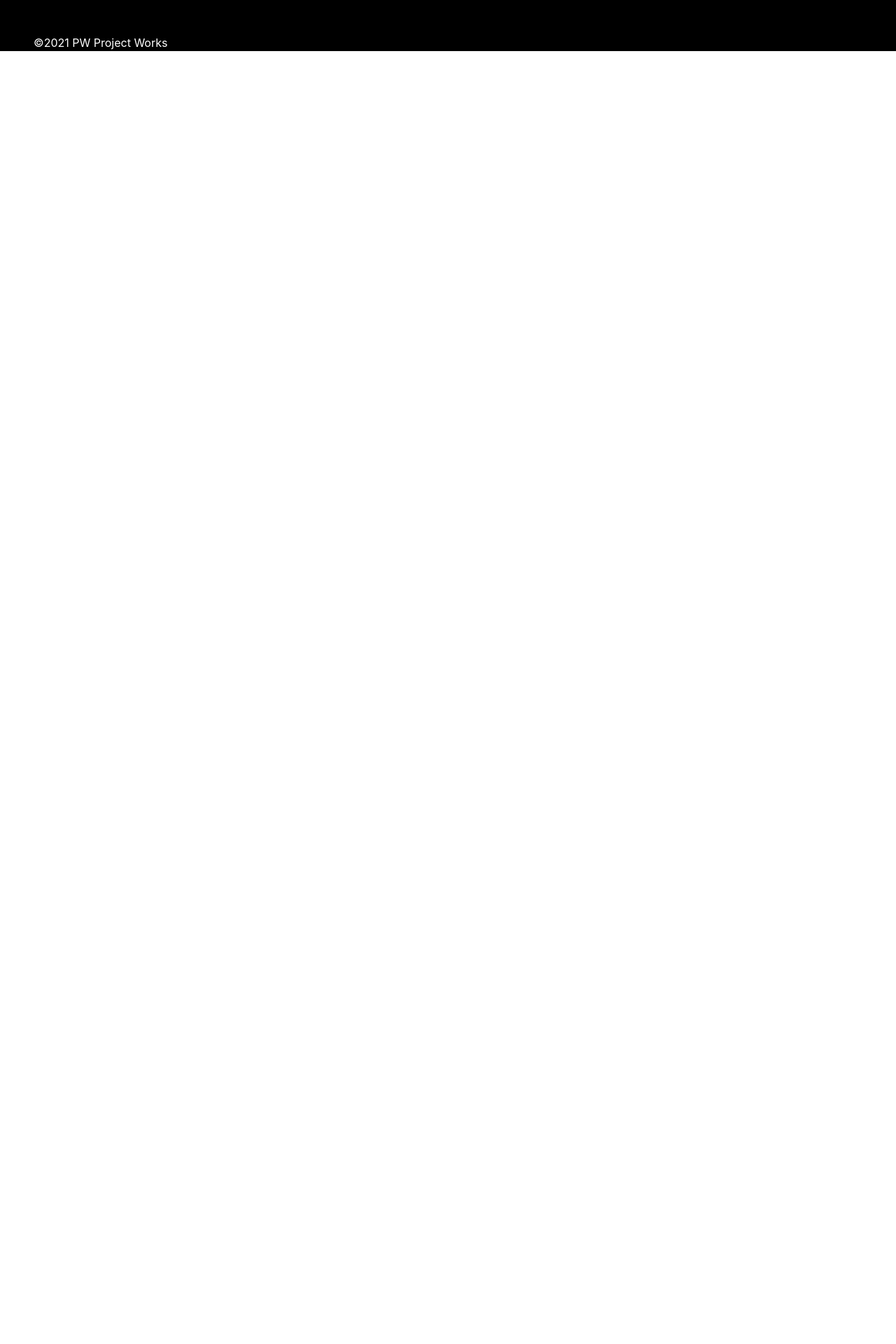
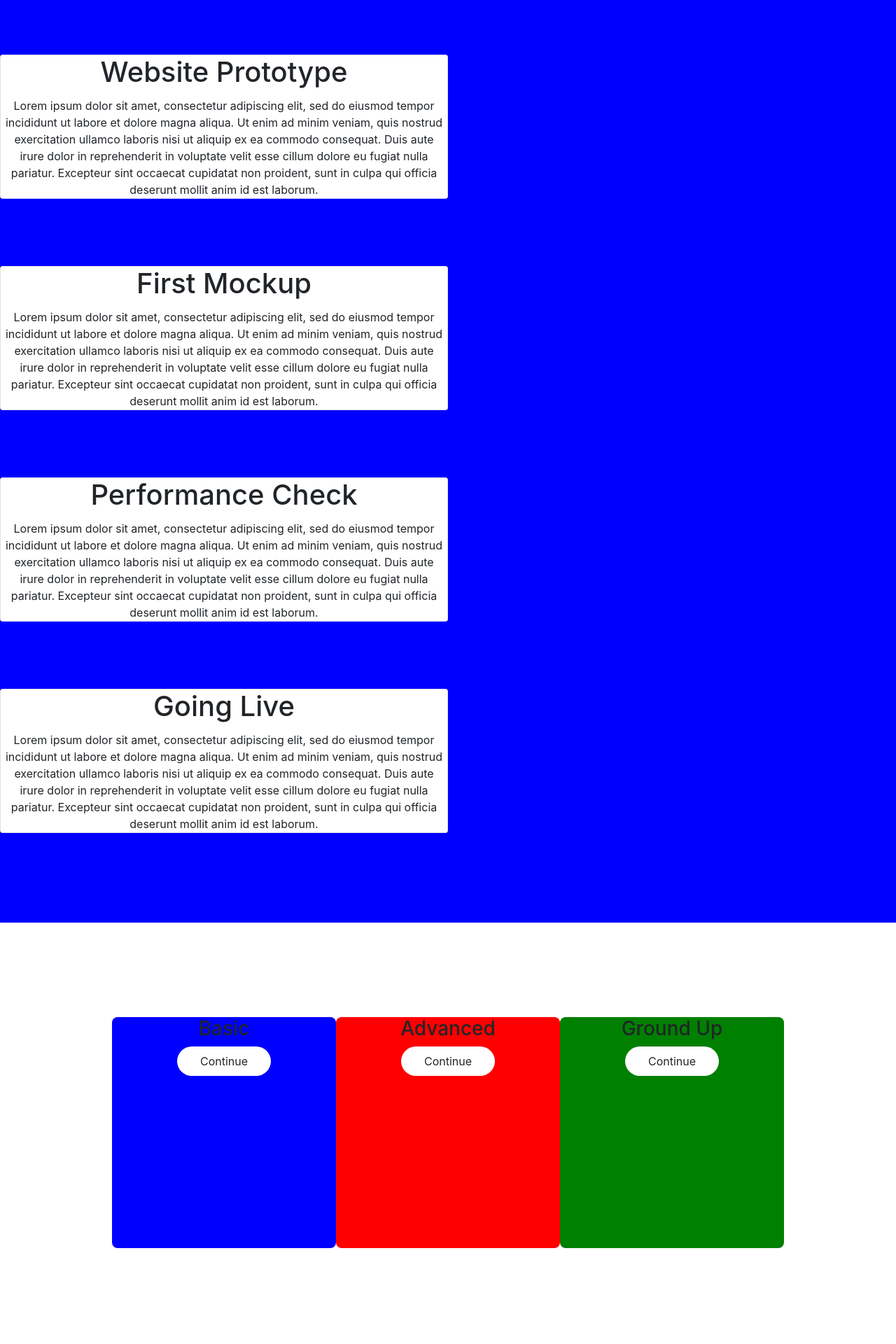
Before and after one commit to codebypaul/pw_project_works_front, a React (Create React App) app: page /pricing in a window 1280 px wide. Shown: the part 780-2700 px from the top of the page at 70% size. Before the commit the page ends 853 px from the top, so only its background shows below. Built offline with nearby package versions, Linux system fonts and the light colour scheme.

Commit message:
added styling for companies and pricing packages

```diff
--- a/src/components/ProcessCard.js
+++ b/src/components/ProcessCard.js
@@ -1,12 +1,16 @@
-import { propTypes } from "react-bootstrap/esm/Image";
+import styled from 'styled-components'
 
 export default function ProcessCard(props){
     return(
-        <div className="card">
+        <ProCard className="card">
             <h1 className='card-title'>
                 {props.title}
             </h1>
             <p className="card-text">{props.text}</p>
-        </div>
+        </ProCard>
     )
 }
+
+const ProCard = styled.div`
+    width: 50%;
+`
--- a/src/pages/Home.js
+++ b/src/pages/Home.js
@@ -5,6 +5,7 @@ import Banner from '../components/Banner'
 import SignUpNewsLetter from '../components/SignUpNewsLetter'
 import ContactForm from '../components/ContactForm'
 import BlogPost from '../components/BlogPost'
+import SkyLine from '../images/CLT-skyline.gif'
 
 export default function Home() {
     const lorem = 'Lorem ipsum dolor sit amet, consectetur adipiscing elit, sed do eiusmod tempor incididunt ut labore et dolore magna aliqua. Ut enim ad minim veniam, quis nostrud exercitation ullamco laboris nisi ut aliquip ex ea commodo consequat. Duis aute irure dolor in reprehenderit in voluptate velit esse cillum dolore eu fugiat nulla pariatur. Excepteur sint occaecat cupidatat non proident, sunt in culpa qui officia deserunt mollit anim id est laborum.'
@@ -12,7 +13,7 @@ export default function Home() {
         <>
             <Banner/>
             <IntroContainer>
-                PW Project Works
+                <img src={SkyLine} alt="" width='100%'/>
             </IntroContainer>
             <div className="container-fluid">
                 <p>Grow</p>
@@ -30,6 +31,11 @@ export default function Home() {
             </ArticlesArea>
             <SeenOn className='text-center'>
                 <h1>We have helped these companies start and grow</h1>
+                <div className="row m-0 company">
+                    <div className="company-card card mx-auto">
+                        <h1>NoirJam</h1>
+                    </div>
+                </div>
                 <ul>
                     <li>
                         NoirJam
@@ -64,6 +70,34 @@ const IntroContainer = styled.div`
 const SeenOn = styled.div`
     width: 100%;
     padding: 5rem;
+    .company {
+        transition: .5s linear;
+        background: blue;
+        position: relative;
+        padding: 4rem 0;
+    }
+    .company-card {
+        width: 20rem;
+        height: 20rem;
+        transition: .7s;
+    }
+    .card-text-area {
+        transition: .7s linear;
+
+    }
+    .company:hover{
+        padding: 5rem 0 10rem 0;
+        .company-card{
+            transform: rotate(45deg);
+        }
+        .card-text-area {
+            transform: rotate(-45deg);
+            position: absolute;
+            left: 5%;
+            top: 0;
+        }
+    }
+
 `
 const ArticlesArea = styled.div`
     width: 100%;
--- a/src/pages/Pricing.js
+++ b/src/pages/Pricing.js
@@ -3,35 +3,92 @@ import {PageWrapper} from '../components/designComps'
 import ProcessCard from '../components/ProcessCard'
 
 export default function Pricing() {
+    const lorem = 'Lorem ipsum dolor sit amet, consectetur adipiscing elit, sed do eiusmod tempor incididunt ut labore et dolore magna aliqua. Ut enim ad minim veniam, quis nostrud exercitation ullamco laboris nisi ut aliquip ex ea commodo consequat. Duis aute irure dolor in reprehenderit in voluptate velit esse cillum dolore eu fugiat nulla pariatur. Excepteur sint occaecat cupidatat non proident, sunt in culpa qui officia deserunt mollit anim id est laborum.'
     return (
         <PageWrapper>
+            <h1 className='text-center my-5'>Our development process</h1>
+            <div className="card w-75 mx-auto p-4 mb-5">
+                {lorem}
+            </div>
             <DevProcess>
-                <h1 className='text-center'>Our development process</h1>
-                <div className="row m-0">
-                    <div className="col-md-4">
-                        <ProcessCard title='Requirement Gathering' />
+                <div className="container-fluid text-center">
+                    <div className="row py-5">
+                        <ProcessCard title='Requirement Gathering' text={lorem} />
                     </div>
-                    <div className="col-md-4">
-                        <ProcessCard title='Website Prototype' />
+                    <div className="row py-5">
+                        <ProcessCard title='Website Prototype' text={lorem}/>
                     </div>
-                    <div className="col-md-4">
-                        <ProcessCard title='First Mockup' />
+                    <div className="row py-5">
+                        <ProcessCard title='First Mockup' text={lorem}/>
                     </div>
-                </div>
-                <div className="row m-0">
-                    <div className="col-md-6 px-5">
-                        <ProcessCard title='Performance Check' />
+                    <div className="row py-5">
+                        <ProcessCard title='Performance Check' text={lorem}/>
                     </div>
-                    <div className="col-md-6 px-5">
-                        <ProcessCard title='Going Live' />
+                    <div className="row py-5">
+                        <ProcessCard title='Going Live' text={lorem}/>
                     </div>
                 </div>
 
             </DevProcess>
+            <PricingArea>
+                <div className='price-card basic'>
+                    <h3>Basic</h3>
+                    <button className='package-btn btn'>Continue</button>
+                </div>
+                <div className='price-card advanced'>
+                    <h3>Advanced</h3>
+                    <button className='package-btn btn'>Continue</button>
+                </div>
+                <div className='price-card custom'>
+                    <h3>Ground Up</h3>
+                    <button className='package-btn btn'>Continue</button>
+                </div>
+            </PricingArea>
         </PageWrapper>
     )
 }
 
 const DevProcess = styled.div`
     background: blue;
+    padding: 5rem 0;
 `
+
+const PricingArea = styled.div`
+    display:flex;
+    justify-content: center;
+    align-items: center;
+    padding: 5rem 0;
+    height: 75vh;
+    width: 100%;
+    .price-card {
+        width: 25%;
+        height: 75%;
+        border-radius: .5rem;
+        text-align: center;
+        transition: transform .3s;
+    }
+    .package-btn {
+        bottom: 0;
+        transition: transform .5s;
+        border-radius: 1.5rem;;
+        background: white;
+        padding: .5rem 2rem;
+    }
+    .price-card:hover {
+        transform: scale(1.25);
+        .package-btn {
+            position: relative;
+            bottom: 0;
+            transform: scale(1.25);
+        }
+    }
+    .basic{
+        background: blue;
+    }
+    .advanced{
+        background: red;
+    }
+    .custom{
+        background: green;
+    }
+`
```
